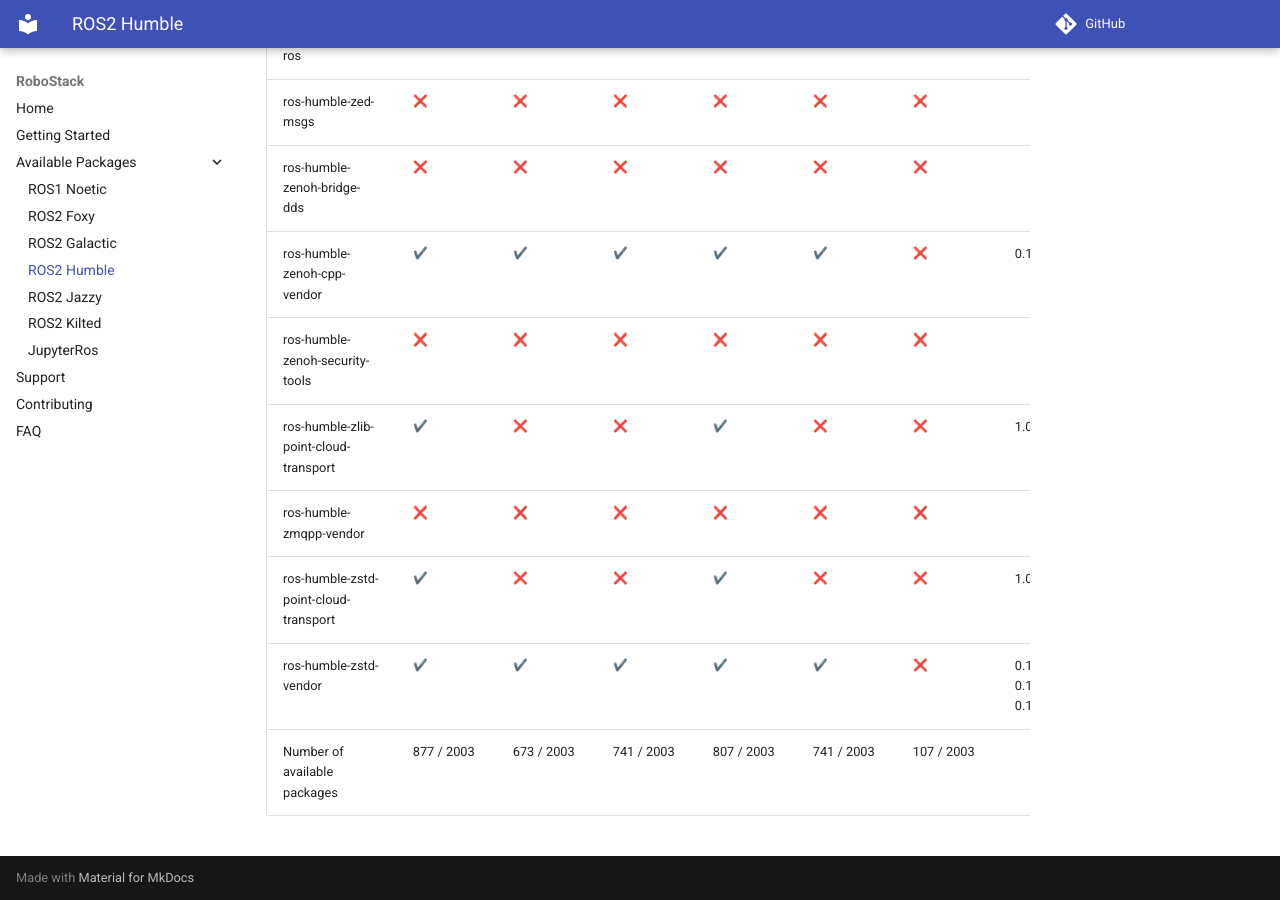
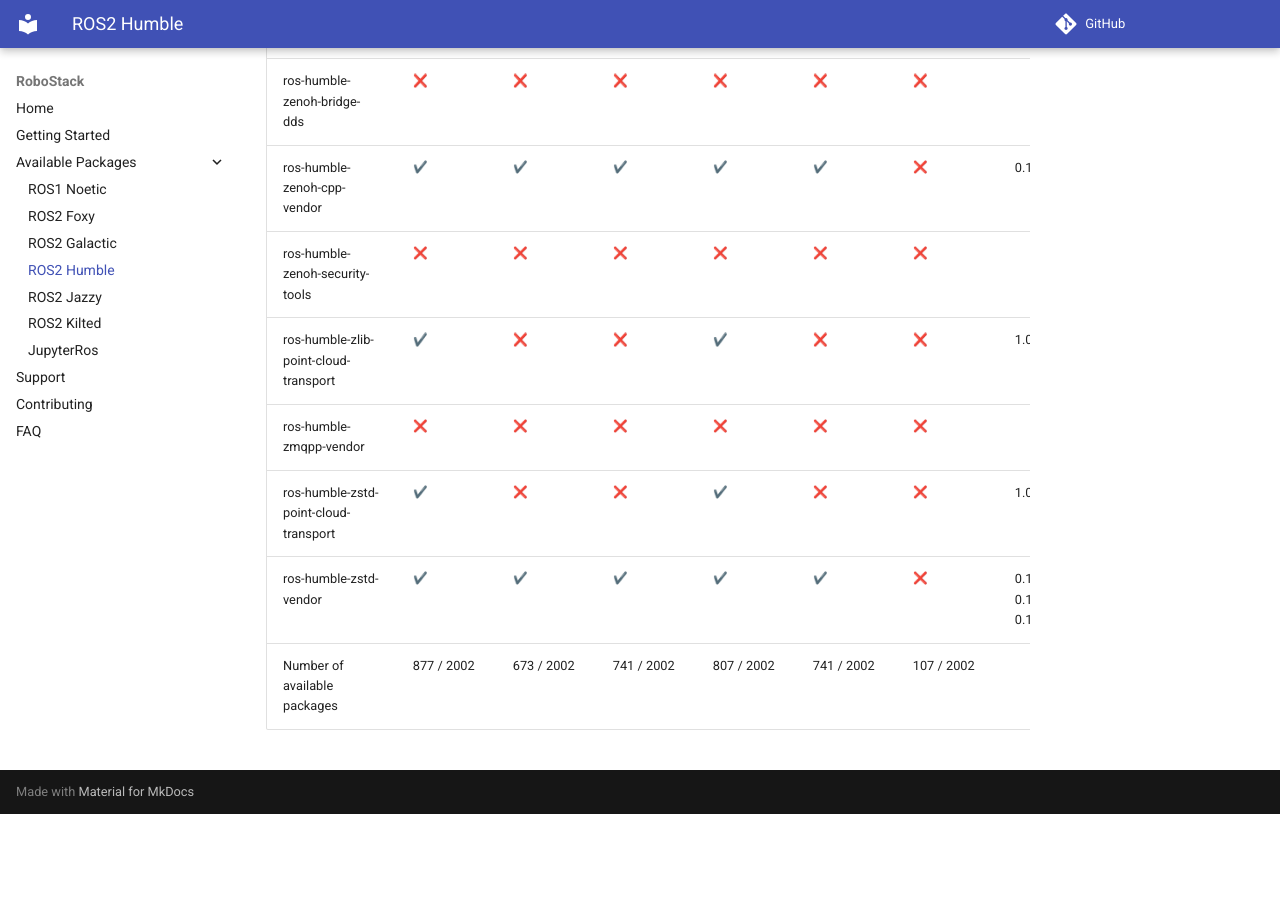
Before and after one commit to RoboStack/robostack.github.io, an MkDocs documentation site: the page built from docs/humble.md, in a window 1280 px wide and 900 px high, scrolled down 159426 px. Built offline with MkDocs 1.6.1 and Material for MkDocs 9.7.7, drawn with Linux system fonts in a browser that asks for light colours; emoji names are drawn with the system emoji font; comment, search, counter and statistics services are not loaded; after the commit the page ends 160240 px from its top, so only the background shows below that; some of the changed text lies outside the part shown.

Commit message:
Update tables

```diff
--- a/docs/humble.md
+++ b/docs/humble.md
@@ -2003,4 +2002,4 @@
 | ros-humble-zmqpp-vendor | :x: { data-sort='0' } | :x: { data-sort='0' } | :x: { data-sort='0' } | :x: { data-sort='0' } | :x: { data-sort='0' } | :x: { data-sort='0' } |   |
 | ros-humble-zstd-point-cloud-transport | :heavy_check_mark: { data-sort='1' } | :x: { data-sort='0' } | :x: { data-sort='0' } | :heavy_check_mark: { data-sort='1' } | :x: { data-sort='0' } | :x: { data-sort='0' } | 1.0.11  |
 | ros-humble-zstd-vendor | :heavy_check_mark: { data-sort='1' } | :heavy_check_mark: { data-sort='1' } | :heavy_check_mark: { data-sort='1' } | :heavy_check_mark: { data-sort='1' } | :heavy_check_mark: { data-sort='1' } | :x: { data-sort='0' } | 0.15.13, 0.15.14, 0.15.2  |
-| Number of available packages |  877 / 2003 | 673 / 2003 | 741 / 2003 | 807 / 2003 | 741 / 2003 | 107 / 2003 |
+| Number of available packages |  877 / 2002 | 673 / 2002 | 741 / 2002 | 807 / 2002 | 741 / 2002 | 107 / 2002 |
```
Also changed, not shown: other parts of docs/humble.md (+0 -1 lines), docs/jazzy.md (+7 -2 lines), docs/kilted.md (+1 -1 lines).
